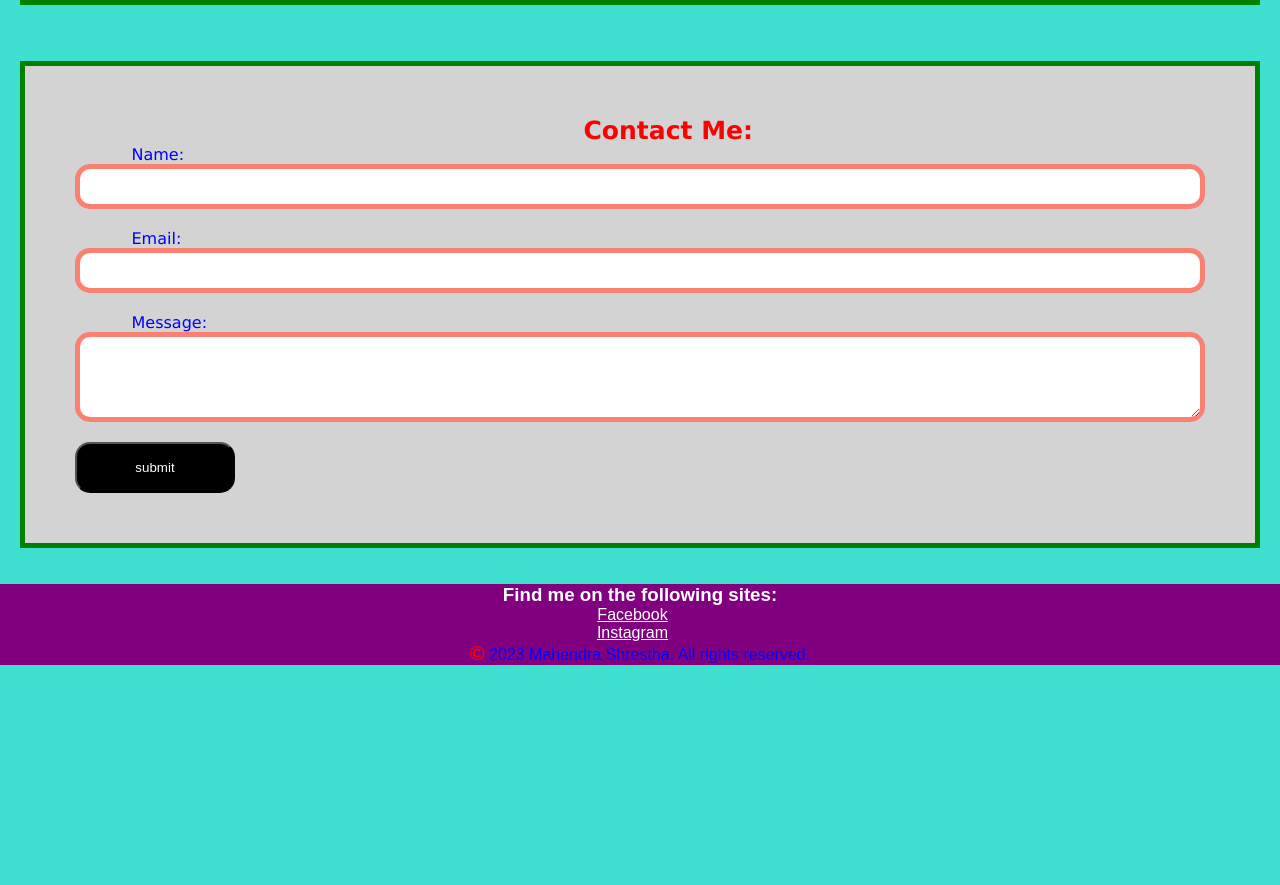
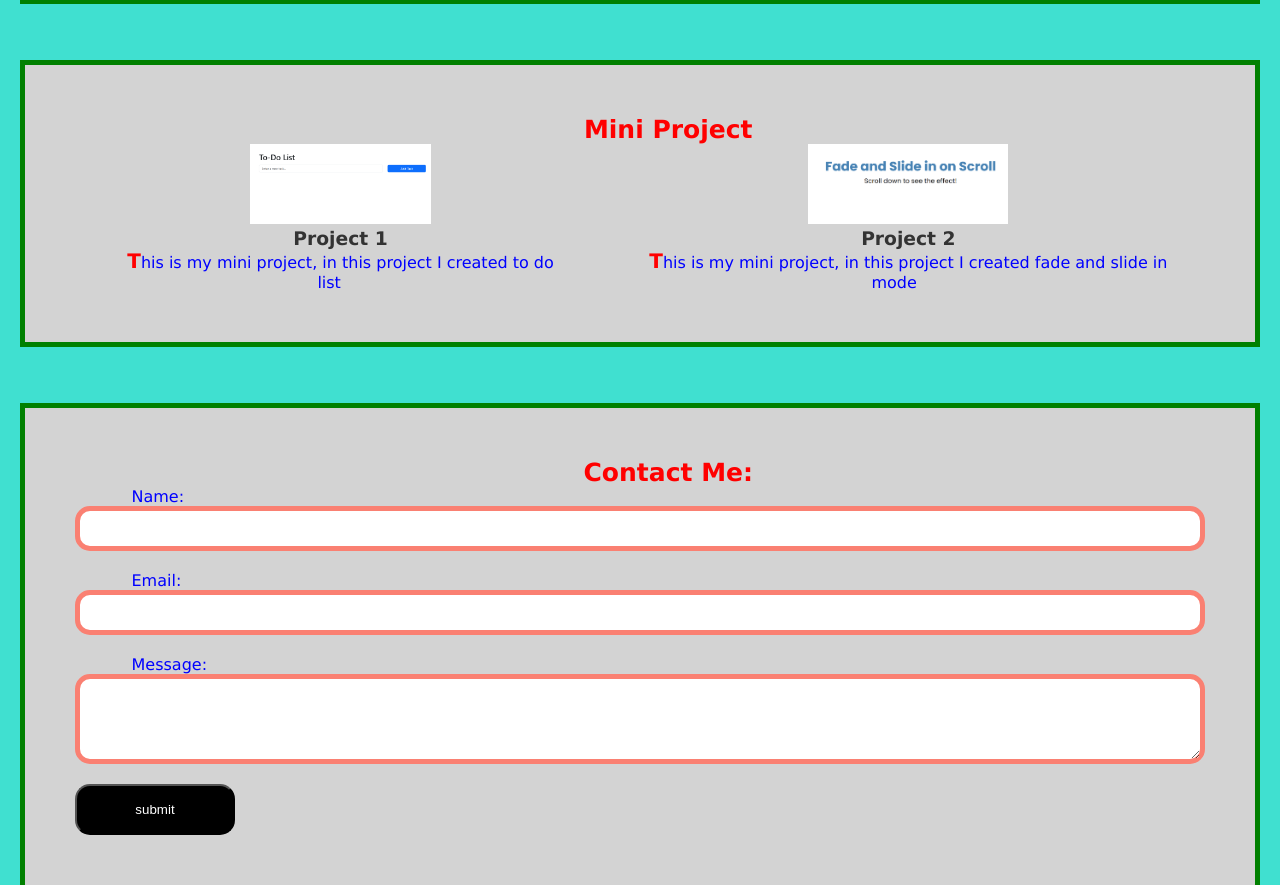
Before and after one commit to KKhola12/project10, a plain HTML site: page index.html in a window 1280 px wide. Shown: the part 1105-1990 px from the top of the page. Before the commit the page ends 1770 px from the top, so only its background shows below. Drawn offline with Linux system fonts and the light colour scheme.

Commit message:
committed

```diff
--- a/index.html
+++ b/index.html
@@ -42,24 +42,30 @@
 	 <!-- Intro-->
 
 
-	<section class="section">
+	<section class="item left">
+
       <h2>Introduction:</h2>
       <Img class="me_img"src="Mahendra shrestha.jpg" alt="its me" height="128px">
       <p>Hello, I'm Mahendra Shrestha,aaaa warehouse associate in Amazon fulfillment Center, who is now stepping on an exciting journey
 			 of learnig web developer. The purpose of this site is to provide you some information about me and also to show off the some skills of web developer
 			 that I have learned so far in the <a href="https://www.correlation-one.com/"  class="link" >Correlation One Software Development program</a>. I was officially been in this program two weeks ago and I have learned a lot.
 			  I never had taken any IT course before but now with in a two weeks I made this webpage, and this is what this site is about.</p>
+
         <!-- about me -->
 	</section>
-	<section class="section">
+
+	<section class="item right">
+
 		  <h2>About me:</h2>
 		  <p>As you know I am Mahendra and I am 28 years old, currently working in <a href="https://www.amazon.com/" class="link">amazon warehouse</a>.I live in Lexington Kentucky since 2013.I have been working at Amazon for last eight years and my job is to process the customers' returned pacakages.
 			I have just started the journey in It field so I am so excited.As I said it has just been two weeks and I have learened alot.
 			I am always interested to learn new skills so this program has been the important step for me to step in the IT field. The purpose of the site is to give you
 			some sight of about me and my skills of web developer that I have learned so far.</P>
+
       <!-- my journey to become a web developer -->
 	</section>
-	<section class="section">
+	<section class="item left">
+
 		  <h2>My Journey to become a web developer:</h2>
 		  <P>Talking about this new journey in web development it has been an eye-opening experience for me. I was always looking for good opportunity to learn some IT courses from good platform and now I found Correlation
 			One is a platform that i was searching for.Before joining in Correlation One I never had taken any IT courses so I had zero experiene in IT but I was always
@@ -68,9 +74,29 @@
 			of attributes such as paragraph, heading, section, form, styples, images, favicon, header, foooter, main and etc. I feel that I have learned alot within two
 			weeks and much more is on the way to know. I am very excited to learn more to become a good web developer. I am very thankful to Correlation One platform for teaching
 			me such a good course.</P>
+
+	</section>
+
+    <!-- mini project-->
+  <section class="item right">
+
+      <h2>Mini Project </h2>
+        <div class="mini">
+          <div>
+            <img src="Screenshot 2023-10-03 175425.png" Height="80px">
+            <h3>Project 1</h3>
+            <p>This is my mini project, in this project I created to do list</p>
+          </div>
+          <div>
+            <img src="Screenshot 2023-10-03 171250.png" height="80">
+            <h3>Project 2</h3>
+            <p>This is my mini project, in this project I created fade and slide in mode</p>
+          </div>
+        </div>
+
   </section>
 		 <!-- Contact Me Form -->
-  <section class="section">
+  <section class="item left">
     <h2>Contact Me:</h2>
    	<form class="form1">
       <label for="name">Name:</label>
--- a/script.js
+++ b/script.js
@@ -12,3 +12,21 @@ function toggleMode() {
   modeStatus.innerText = "Currently in " + modeMessage;
 }
 modeToggle.addEventListener('click', toggleMode);
+
+// for fade and slide on scroll
+const items = document.querySelectorAll('.item:not(:first-child)');
+const options = {
+  threshold: 0.5
+}
+function addSlideIn(entries) {
+  entries.forEach(entry => {
+    if (entry.isIntersecting) {
+      entry.target.classList.add('slide-in');
+    }
+  });
+}
+
+const observer = new IntersectionObserver(addSlideIn, options)
+items.forEach(item => {
+  observer.observe(item);
+})
--- a/style.css
+++ b/style.css
@@ -7,8 +7,9 @@
     place-content: center;
     gap: 20px;
 
+
   }
-  .section {
+  .item {
     background-color: lightgrey;
     font-family: Verdana, Geneva, Tahoma, sans-serif;
     max-width: 100%;
@@ -19,7 +20,9 @@
   }
   .body{
     background-color:turquoise;
+    font-family:"poppins";
   }
+
   .form{
     display: flex;
     align-items: center;
@@ -82,14 +85,21 @@
     padding:5px;
     background-color: tomato;
     border-radius: 15px;
+  }
+  .mini{
+    display:flex;
+    justify-content: space-around;
+  }
 
-  }
   .foot {
     background-color: purple;
     color: white;
     text-align: center;
   }
-
+  .image{
+    height: 80px;
+    width: 130px;
+  }
 
   h2 {
     font-size: 25px;
@@ -147,6 +157,7 @@
       opacity: 1;
     }
   }
+
   /*.toggle-switch */
    @import url('https://fonts.googleapis.com/css2?family=Poppins:ital,wght@0,100;0,200;0,300;0,400;0,500;0,600;0,700;0,800;0,900;1,100;1,200;1,300;1,400;1,500;1,600;1,700;1,800;1,900&display=swap');
 
@@ -233,3 +244,29 @@
   input:checked + .slider:before {
     transform: translateX(1.63rem);
   }
+
+  /* fade in and slide on scroll */
+
+  .item:not(:first-child) {
+    opacity: 0;
+    transition: opacity 0.5s, transform 0.5s;
+  }
+
+  .item > p {
+    text-align: center;
+  }
+
+  .left {
+    transform-origin: left center;
+    transform: translateX(-50%);
+  }
+
+  .right {
+    transform-origin: right center;
+    transform: translateX(50%);
+  }
+
+  .slide-in {
+    opacity: 1 !important;
+    transform: translateX(0);
+  }
```
Also changed, not shown: Screenshot 2023-10-03 171250.png (added), Screenshot 2023-10-03 175425.png (added). Lines whose indentation alone changed are shown as unchanged.
